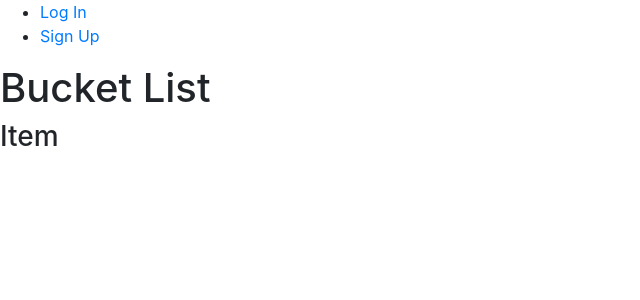
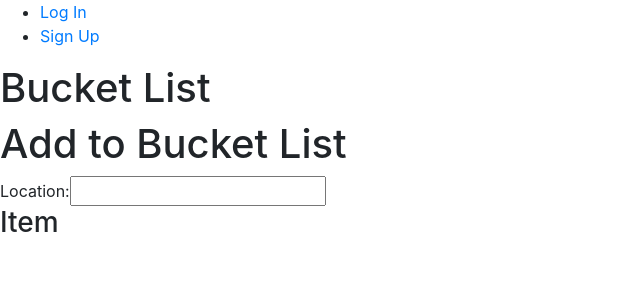
Before and after one commit to gkatsikis/viaggio-front-end, a React (Create React App) app: page /createBucketList in a window 1280 px wide. Shown: the top 300 px of the page, without its empty margins (0-640 px from the left). Built offline with nearby package versions, Linux system fonts and the light colour scheme; no server answers.

Commit message:
build bucket list form

```diff
--- a/src/components/CreateBucketListForm/CreateBucketListForm.jsx
+++ b/src/components/CreateBucketListForm/CreateBucketListForm.jsx
@@ -14,8 +14,15 @@ const CreateBucketListForm = () => {
     <>
     <h1>Add to Bucket List</h1>
     <form autocomplete="off">
-      <div>
-
+      <div> Location:
+        <label htmlFor="item-input"
+        className='item-label'>
+        </label>
+        <input type="text"
+        className='item-form'
+        value={formData.location}
+        required
+        />
       </div>
 
     </form>
--- a/src/pages/BucketList/BucketList.jsx
+++ b/src/pages/BucketList/BucketList.jsx
@@ -1,4 +1,5 @@
 import React, { useState, useEffect } from 'react';
+import CreateBucketListForm from '../../components/CreateBucketListForm/CreateBucketListForm';
 import ListItem from "../../components/ListItem/ListItem";
 
 const BucketList = () => {
@@ -9,6 +10,7 @@ const BucketList = () => {
   return (
     <>
       <h1>Bucket List</h1>
+      <CreateBucketListForm />
       <ListItem />
     </>
   );
```
